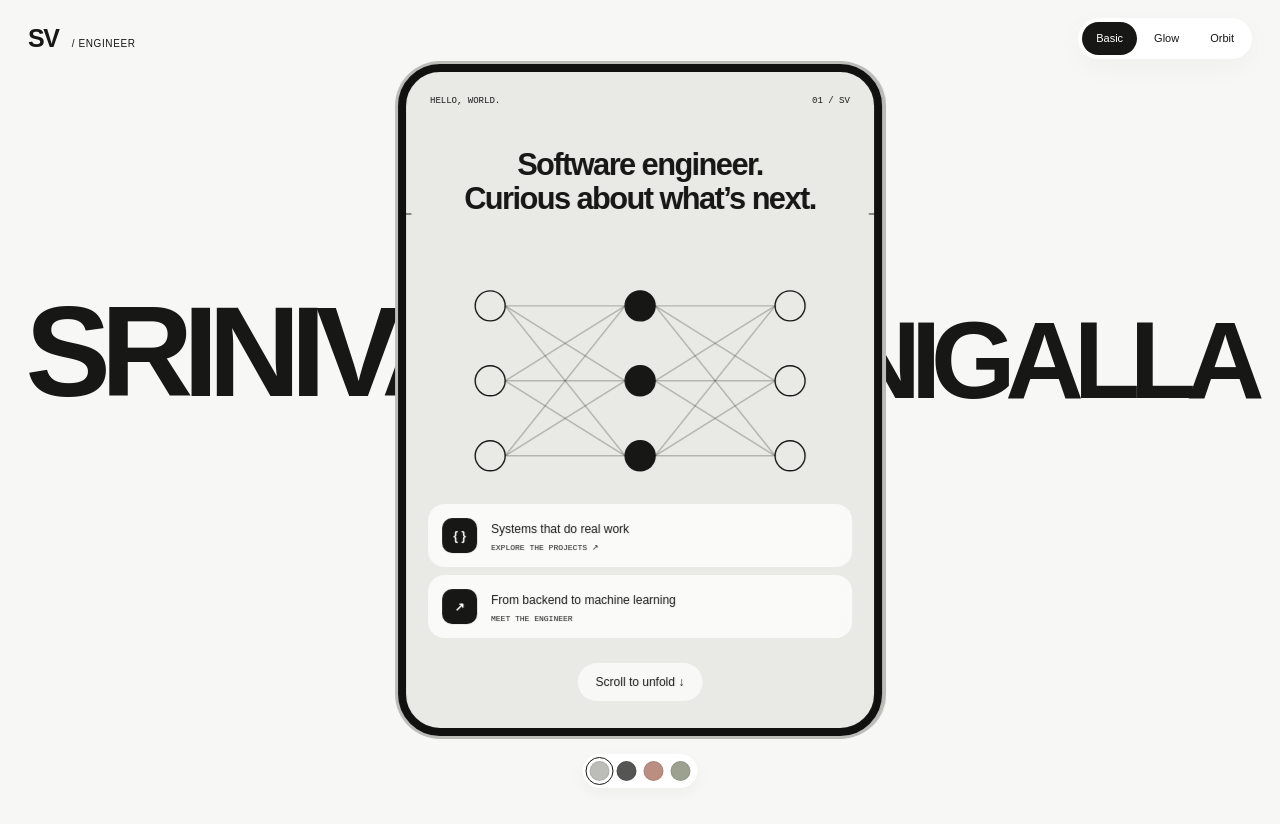
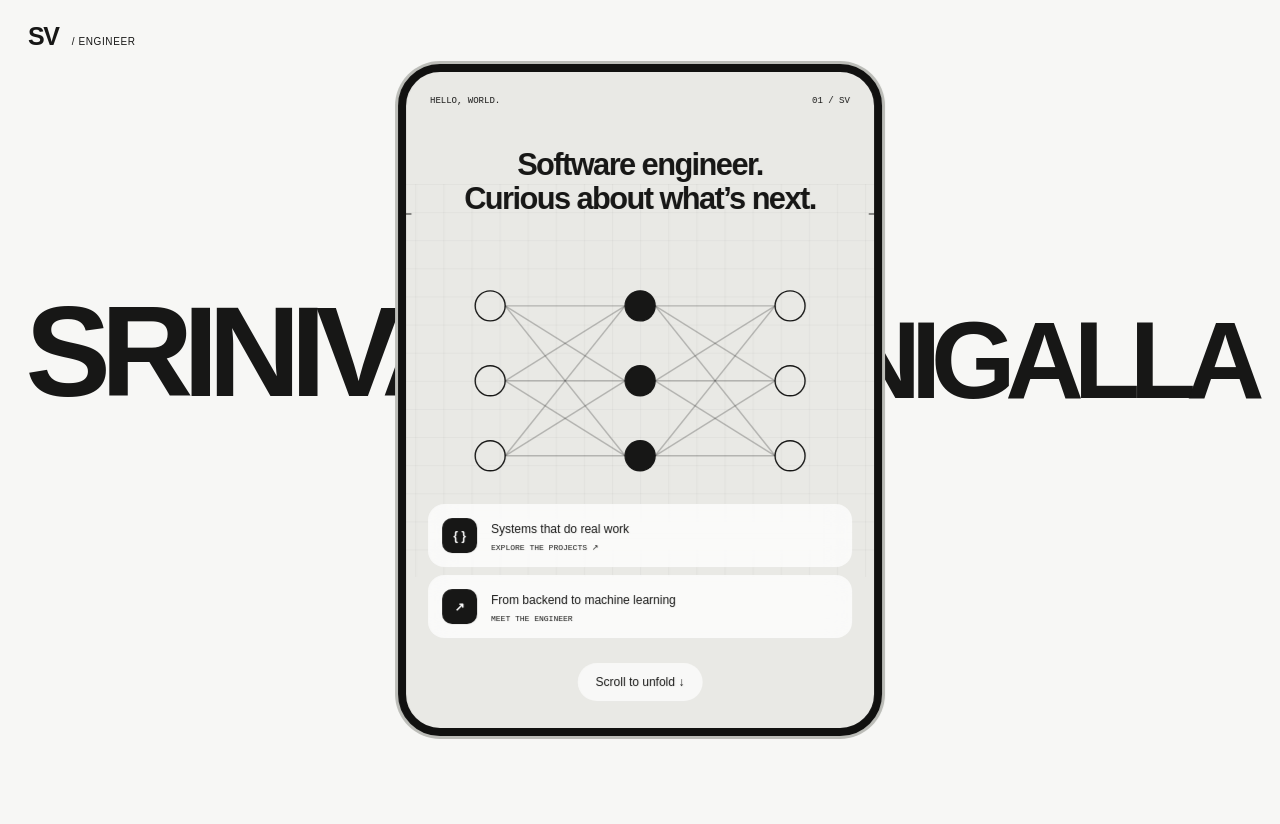
Before and after one commit to srini1998/my-portfolio, a Next.js app: page / in a window 1280 px wide. Shown: the top 824 px of the page. Built offline with nearby package versions, Linux system fonts and the light colour scheme.

Commit message:
Keep one continuous intro and integrate folders into the main portfolio

```diff
--- a/app/globals.css
+++ b/app/globals.css
@@ -294,29 +294,8 @@ h3 {
   padding: 18px 28px;
   background: var(--paper);
 }
-.motion-modes {
-  display: flex;
-  gap: 3px;
-  border-radius: 30px;
-  padding: 4px;
-  background: white;
-  box-shadow: 0 8px 28px #00000009;
-}
-.motion-modes button {
-  padding: 8px 14px;
-  border: 0;
-  border-radius: 30px;
-  background: transparent;
-  font-size: 11px;
-}
-.motion-modes button[aria-pressed="true"] {
-  background: var(--ink);
-  color: white;
-}
 .fold-name,
 .fold-visuals,
-.finish-picker,
-.phone-status,
 .phone-dock {
   display: none;
 }
@@ -343,8 +322,6 @@ h3 {
   top: 0;
   height: 100svh;
   overflow: clip;
-  --pointer-x: 0;
-  --pointer-y: 0;
 }
 .portfolio[data-ready] .fold-name {
   position: absolute;
@@ -389,8 +366,8 @@ h3 {
     0 30px 28px -32px #1118;
   overflow: hidden;
   background: var(--paper);
-  opacity: 0;
-  visibility: hidden;
+  opacity: 1;
+  visibility: visible;
   pointer-events: none;
 }
 .portfolio[data-ready][data-fold="open"] .phone-display {
@@ -417,20 +394,6 @@ h3 {
 .portfolio[data-ready] .screen-content {
   width: 100%;
   transform: translateY(var(--content-scroll));
-}
-.portfolio[data-ready] .phone-status {
-  display: flex;
-  position: absolute;
-  inset: 0 0 auto;
-  z-index: 4;
-  padding: 16px 28px 10px;
-  justify-content: space-between;
-  font:
-    10px "Geist Mono Variable",
-    monospace;
-  color: white;
-  mix-blend-mode: difference;
-  pointer-events: none;
 }
 .portfolio[data-ready] .phone-dock {
   display: flex;
@@ -474,26 +437,10 @@ h3 {
   visibility: hidden;
   pointer-events: none;
 }
-.fold-right,
 .fold-flap {
   position: absolute;
   width: 50%;
   height: 100%;
-}
-.fold-right {
-  right: 0;
-  border: 8px solid #111110;
-  border-left-width: var(--closed-edge);
-  border-radius: var(--closed-corner) 42px 42px var(--closed-corner);
-  background: #e9e9e5;
-  box-shadow: 2px 0 0 2px var(--hardware);
-  overflow: hidden;
-}
-.fold-right .technical-art {
-  width: 160%;
-  height: 100%;
-  max-width: none;
-  margin-left: -30%;
 }
 .fold-flap {
   left: 0;
@@ -501,8 +448,7 @@ h3 {
   transform: rotateY(var(--fold-angle));
   transform-style: preserve-3d;
 }
-.fold-cover,
-.fold-inside {
+.fold-cover {
   position: absolute;
   inset: 0;
   backface-visibility: hidden;
@@ -510,29 +456,6 @@ h3 {
   border: 8px solid #111110;
   box-shadow: 0 0 0 3px var(--hardware);
   overflow: hidden;
-}
-.fold-inside {
-  transform: translateZ(0.1px);
-  background: var(--paper);
-  border-right: 0;
-  border-radius: 42px 0 0 42px;
-  padding: 28px 7%;
-  display: flex;
-  flex-direction: column;
-  justify-content: space-between;
-}
-.fold-inside > span {
-  font:
-    9px "Geist Mono Variable",
-    monospace;
-}
-.fold-inside h2 {
-  font-size: clamp(26px, 4.5vw, 68px);
-  line-height: 1.02;
-}
-.fold-inside p {
-  font-size: clamp(12px, 1.4vw, 18px);
-  margin-bottom: 15%;
 }
 .fold-cover {
   transform: rotateY(180deg) translateZ(0.1px);
@@ -680,49 +603,6 @@ h3 {
   margin-top: 20px;
   overflow-wrap: anywhere;
 }
-.portfolio[data-ready] .finish-picker {
-  display: flex;
-  position: absolute;
-  z-index: 8;
-  bottom: 1.5%;
-  left: 50%;
-  transform: translateX(-50%);
-  gap: 7px;
-  padding: 7px;
-  border-radius: 30px;
-  background: white;
-  box-shadow: 0 6px 16px #0000000a;
-}
-.finish-picker button {
-  border: 0;
-  border-radius: 50%;
-  width: 20px;
-  height: 20px;
-  box-shadow: inset 0 0 0 1px #00000014;
-}
-.finish-picker button[aria-pressed="true"] {
-  outline: 1px solid var(--ink);
-  outline-offset: 3px;
-}
-.portfolio[data-mode="glow"] .fold-phone:before {
-  content: "";
-  position: absolute;
-  inset: -15px;
-  background: radial-gradient(
-    ellipse at calc(50% + var(--pointer-x) * 30%)
-      calc(50% + var(--pointer-y) * 30%),
-    var(--hardware),
-    transparent 70%
-  );
-  opacity: 0.55;
-  filter: blur(40px);
-  transform: translateZ(-30px);
-}
-.portfolio[data-mode="orbit"] .fold-perspective {
-  transform: rotateX(calc(var(--pointer-y) * -2deg))
-    rotateY(calc(var(--pointer-x) * 3deg));
-  transition: transform 0.5s;
-}
 
 .screen-intro {
   min-height: 84svh;
@@ -753,7 +633,6 @@ h3 {
   flex-wrap: wrap;
 }
 .intro-links a,
-.archive-invitation > a,
 .screen-section-heading > a {
   padding: 14px 22px;
   background: var(--ink);
@@ -785,30 +664,6 @@ h3 {
   position: absolute;
   left: 8%;
   bottom: 8%;
-  font:
-    9px "Geist Mono Variable",
-    monospace;
-}
-.numbers-strip {
-  padding: 60px 5% 50px;
-  background: #171716;
-  color: var(--paper);
-}
-.numbers-strip > div {
-  display: grid;
-  grid-template-columns: repeat(3, 1fr);
-  gap: 20px;
-}
-.numbers-strip strong {
-  display: block;
-  font-size: clamp(50px, 7vw, 96px);
-  font-weight: 750;
-  line-height: 1;
-  letter-spacing: -0.06em;
-}
-.numbers-strip span {
-  display: block;
-  margin-top: 15px;
   font:
     9px "Geist Mono Variable",
     monospace;
@@ -886,23 +741,10 @@ h3 {
 .featured-image:hover .product-preview img {
   transform: scale(1.025);
 }
-.archive-invitation {
-  background: #e2e3db;
-  padding: 85px 6% 95px;
-}
-.archive-invitation h2,
 .screen-about > h2 {
   font-size: clamp(45px, 7vw, 88px);
   line-height: 0.98;
   margin-bottom: 30px;
-}
-.archive-invitation > p:not(.eyebrow) {
-  font-size: 18px;
-  max-width: 45ch;
-  margin-bottom: 35px;
-}
-.archive-invitation > a {
-  display: inline-block;
 }
 .screen-about {
   padding: 80px 6%;
@@ -1114,10 +956,6 @@ h3 {
   .wordmark span {
     display: none;
   }
-  .motion-modes button {
-    font-size: 10px;
-    padding: 7px 10px;
-  }
   .portfolio[data-ready] .fold-phone {
     top: 9%;
     height: 82%;
@@ -1143,22 +981,6 @@ h3 {
   .fold-cover {
     border-width: 6px;
     border-radius: 31px;
-  }
-  .fold-inside {
-    border-width: 6px;
-    border-radius: 31px 0 0 31px;
-    padding: 20px 9%;
-  }
-  .fold-inside > span {
-    font-size: 6px;
-  }
-  .fold-inside h2 {
-    font-size: 25px;
-  }
-  .fold-right {
-    border-width: 6px;
-    border-left-width: var(--closed-edge);
-    border-radius: var(--closed-corner) 31px 31px var(--closed-corner);
   }
   .cover-home,
   .cover-call {
@@ -1192,10 +1014,6 @@ h3 {
   .unfold {
     font-size: 11px;
     bottom: 25px;
-  }
-  .portfolio[data-ready] .phone-status {
-    font-size: 8px;
-    padding: 14px 18px;
   }
   .portfolio[data-ready] .phone-dock {
     bottom: 13px;
@@ -1231,22 +1049,6 @@ h3 {
   }
   .intro-art > span {
     font-size: 7px;
-  }
-  .numbers-strip {
-    padding: 40px 7%;
-  }
-  .numbers-strip > div {
-    gap: 12px;
-  }
-  .numbers-strip strong {
-    font-size: 44px;
-  }
-  .numbers-strip span {
-    font-size: 7px;
-    line-height: 1.5;
-  }
-  .numbers-strip .eyebrow {
-    font-size: 8px;
   }
   .screen-section-heading {
     display: block;
@@ -1291,15 +1093,12 @@ h3 {
   .product-preview > span {
     font-size: 6px;
   }
-  .archive-invitation,
   .screen-about {
     padding: 60px 7%;
   }
-  .archive-invitation h2,
   .screen-about > h2 {
     font-size: 44px;
   }
-  .archive-invitation > p:not(.eyebrow),
   .about-columns p {
     font-size: 16px;
   }
@@ -1391,9 +1190,6 @@ h3 {
     transition: none !important;
     animation: none !important;
   }
-  .portfolio[data-mode="orbit"] .fold-perspective {
-    transform: none;
-  }
 }
 .portfolio[data-ready] .phone-display,
 .portfolio[data-ready] .phone-viewport {
@@ -1470,3 +1266,53 @@ h3 {
     width: calc(var(--open-width) - 12px);
   }
 }
+/* The actual page stays behind the cover throughout the fold; no duplicate intro. */
+.portfolio[data-ready] .phone-display {
+  opacity: 1;
+  visibility: visible;
+  clip-path: inset(0 0 0 var(--reveal-left, 0%) round 38px);
+}
+.portfolio[data-ready] .phone-viewport {
+  bottom: 72px;
+}
+.portfolio[data-ready] .phone-dock {
+  bottom: 12px;
+}
+.portfolio[data-ready]:not([data-fold="open"]) .phone-dock {
+  visibility: hidden;
+}
+.screen-intro {
+  min-height: var(--screen-height, 76svh);
+}
+.screen-section-heading h2 {
+  font-size: clamp(34px, 4.7vw, 64px);
+}
+.screen-section-heading {
+  padding-block: 35px;
+}
+.project-archive > h2 {
+  font-size: clamp(38px, 6vw, 80px);
+  line-height: 1;
+  margin-bottom: 25px;
+}
+.project-archive {
+  padding-top: 65px;
+  background: #eeeee9;
+}
+@media (max-width: 650px) {
+  .portfolio[data-ready] .phone-viewport {
+    bottom: 59px;
+  }
+  .portfolio[data-ready] .phone-display {
+    clip-path: inset(0 0 0 var(--reveal-left, 0%) round 25px);
+  }
+  .screen-intro {
+    min-height: var(--screen-height, 73svh);
+  }
+  .screen-section-heading h2 {
+    font-size: 38px;
+  }
+  .project-archive > h2 {
+    font-size: 40px;
+  }
+}
--- a/components/FoldPhoneHero.tsx
+++ b/components/FoldPhoneHero.tsx
@@ -5,13 +5,7 @@ import { useEffect, useRef, useState, type ReactNode } from "react";
 import { contact } from "@/lib/data";
 import { TechnicalArt } from "./TechnicalArt";
 
-const finishes = [
-  { name: "Silver", color: "#bcbdb8" },
-  { name: "Graphite", color: "#555653" },
-  { name: "Copper", color: "#ba8e80" },
-  { name: "Sage", color: "#9ca28f" },
-];
-const destinations = ["Home", "Work", "Archive", "About", "Contact"];
+const destinations = ["Home", "Work", "Folders", "About", "Contact"];
 
 export function FoldPhoneHero({
   children,
@@ -24,9 +18,7 @@ export function FoldPhoneHero({
 }) {
   const section = useRef<HTMLDivElement>(null);
   const content = useRef<HTMLDivElement>(null);
-  const [mode, setMode] = useState("Basic");
-  const [finish, setFinish] = useState(finishes[0]);
-  const [active, setActive] = useState(initiallyOpen ? "Archive" : "Home");
+  const [active, setActive] = useState(initiallyOpen ? "Work" : "Home");
 
   useEffect(() => {
     const root = section.current,
@@ -65,8 +57,7 @@ export function FoldPhoneHero({
         "--phone-shift",
         `${-panel * 0.5 * (1 - eased)}px`,
       );
-      root.style.setProperty("--closed-corner", `${42 * (1 - eased)}px`);
-      root.style.setProperty("--closed-edge", `${8 * (1 - eased)}px`);
+      root.style.setProperty("--reveal-left", `${50 * (1 - eased)}%`);
       root.style.setProperty("--name-opacity", `${1 - Math.min(1, eased * 3)}`);
       root.style.setProperty(
         "--content-scroll",
@@ -77,7 +68,7 @@ export function FoldPhoneHero({
       root.dataset.ending = String(end > 0);
       screen.inert = !open;
       cover.inert = amount > 0.45;
-      const ids = ["home", "work", "archive", "about", "contact"];
+      const ids = ["home", "work", "folders", "about", "contact"];
       const current = ids
         .filter((id) => {
           const target = page.querySelector<HTMLElement>(`#${id}`);
@@ -94,6 +85,7 @@ export function FoldPhoneHero({
       if (!frame) frame = requestAnimationFrame(draw);
     };
     const measure = () => {
+      root.dataset.ready = "true";
       viewport = root.querySelector<HTMLElement>(".fold-stage")!.clientHeight;
       opening = initiallyOpen || reduced.matches ? 0 : viewport * 0.95;
       closing = closeAtEnd && !reduced.matches ? viewport * 0.8 : 0;
@@ -101,8 +93,10 @@ export function FoldPhoneHero({
         "--open-width",
         `${Math.min(root.clientWidth * 0.9, 1240)}px`,
       );
-      root.dataset.ready = "true";
-      travel = Math.max(0, page.scrollHeight - viewport * 0.84 + 16);
+      const available =
+        root.querySelector<HTMLElement>(".phone-viewport")!.clientHeight;
+      root.style.setProperty("--screen-height", `${available}px`);
+      travel = Math.max(0, page.scrollHeight - available);
       root.style.setProperty(
         "height",
         `${viewport + opening + travel + closing}px`,
@@ -122,11 +116,12 @@ export function FoldPhoneHero({
         event.altKey
       )
         return;
-      const id = link.hash.slice(1);
+      const id =
+        link.hash.slice(1) === "archive" ? "folders" : link.hash.slice(1);
       const target =
         id === "top" || id === "fold-open"
           ? null
-          : page.querySelector<HTMLElement>(`[id="${id}"]`);
+          : page.querySelector<HTMLElement>(`#${CSS.escape(id)}`);
       if (!target && !["top", "fold-open"].includes(id)) return;
       event.preventDefault();
       const top = root.getBoundingClientRect().top + scrollY;
@@ -166,17 +161,26 @@ export function FoldPhoneHero({
     window.addEventListener("scroll", schedule, { passive: true });
     window.addEventListener("resize", measure);
     reduced.addEventListener("change", measure);
-    // Deep links must reach the content's document-scroll position, not its transformed rectangle.
-    const hash = location.hash.slice(1);
-    const target = page.querySelector<HTMLElement>(
-      `[id="${CSS.escape(hash)}"]`,
-    );
-    if (target)
-      window.scrollTo({
-        top: root.offsetTop + opening + Math.min(travel, target.offsetTop),
-        behavior: "instant",
-      });
+    // Anchors also need translation when reached through history or same-page links.
+    const alignHash = () => {
+      const hash =
+        location.hash === "#archive" ? "folders" : location.hash.slice(1);
+      if (hash === "top") {
+        window.scrollTo({ top: root.offsetTop, behavior: "instant" });
+        return;
+      }
+      const target =
+        hash && page.querySelector<HTMLElement>(`#${CSS.escape(hash)}`);
+      if (target)
+        window.scrollTo({
+          top: root.offsetTop + opening + Math.min(travel, target.offsetTop),
+          behavior: "instant",
+        });
+    };
+    alignHash();
+    window.addEventListener("hashchange", alignHash);
     return () => {
+      window.removeEventListener("hashchange", alignHash);
       observer.disconnect();
       cancelAnimationFrame(frame);
       cancelAnimationFrame(focusFrame);
@@ -188,56 +192,17 @@ export function FoldPhoneHero({
     };
   }, [initiallyOpen, closeAtEnd]);
 
-  const pointer = (event: React.PointerEvent<HTMLDivElement>) => {
-    if (
-      event.pointerType === "touch" ||
-      matchMedia("(prefers-reduced-motion: reduce)").matches
-    )
-      return;
-    const box = event.currentTarget.getBoundingClientRect();
-    event.currentTarget.style.setProperty(
-      "--pointer-x",
-      `${(event.clientX / box.width - 0.5) * 2}`,
-    );
-    event.currentTarget.style.setProperty(
-      "--pointer-y",
-      `${((event.clientY - box.top) / box.height - 0.5) * 2}`,
-    );
-  };
   return (
-    <div
-      className="portfolio"
-      ref={section}
-      data-mode={mode.toLowerCase()}
-      style={{ "--hardware": finish.color } as React.CSSProperties}
-    >
+    <div className="portfolio" id="top" ref={section}>
       <a className="skip-link" href="#work">
         Skip to projects
       </a>
       <header className="frame-header">
-        <Link className="wordmark" href="/">
+        <Link className="wordmark" href={initiallyOpen ? "/" : "#top"}>
           SV<span> / ENGINEER</span>
         </Link>
-        <div className="motion-modes" aria-label="Phone appearance">
-          {["Basic", "Glow", "Orbit"].map((value) => (
-            <button
-              key={value}
-              aria-pressed={mode === value}
-              onClick={() => setMode(value)}
-            >
-              {value}
-            </button>
-          ))}
-        </div>
       </header>
-      <div
-        className="fold-stage"
-        onPointerMove={pointer}
-        onPointerLeave={(event) => {
-          event.currentTarget.style.setProperty("--pointer-x", "0");
-          event.currentTarget.style.setProperty("--pointer-y", "0");
-        }}
-      >
+      <div className="fold-stage">
         <div className="fold-name" aria-hidden="true">
           <span>SRINIVAS</span>
           <span>VENIGALLA</span>
@@ -245,10 +210,6 @@ export function FoldPhoneHero({
         <div className="fold-perspective">
           <div className="fold-phone">
             <div className="phone-display">
-              <div className="phone-status" aria-hidden="true">
-                <span>SV / ENGINEER</span>
-                <span>◉ ▰</span>
-              </div>
               <div className="phone-viewport">
                 <main className="screen-content" ref={content}>
                   {children}
@@ -257,13 +218,7 @@ export function FoldPhoneHero({
               <nav className="phone-dock" aria-label="Portfolio navigation">
                 {destinations.map((name) => {
                   const id = name.toLowerCase();
-                  const local = name !== "Archive" && !initiallyOpen;
-                  const href =
-                    name === "Archive"
-                      ? "/archive"
-                      : local
-                        ? `#${id}`
-                        : `/#${id}`;
+                  const href = initiallyOpen ? `/#${id}` : `#${id}`;
                   return (
                     <Link
                       key={name}
@@ -277,24 +232,7 @@ export function FoldPhoneHero({
               </nav>
             </div>
             <div className="fold-visuals">
-              <div className="fold-right" aria-hidden="true">
-                <TechnicalArt kind="model" />
-              </div>
               <div className="fold-flap">
-                <div className="fold-inside" aria-hidden="true">
-                  <span>SOFTWARE ENGINEER / JERSEY CITY</span>
-                  <div>
-                    <h2>
-                      Curious mind.
-                      <br />
-                      Useful software.
-                    </h2>
-                    <p>
-                      I build tools that make complicated systems easier to use
-                      and trust.
-                    </p>
-                  </div>
-                </div>
                 <div className="fold-cover">
                   <div className="cover-home">
                     <div className="device-top">
@@ -348,17 +286,6 @@ export function FoldPhoneHero({
             </div>
           </div>
         </div>
-        <div className="finish-picker" aria-label="Phone finish">
-          {finishes.map((value) => (
-            <button
-              key={value.name}
-              aria-label={value.name + " finish"}
-              aria-pressed={finish.name === value.name}
-              onClick={() => setFinish(value)}
-              style={{ background: value.color }}
-            />
-          ))}
-        </div>
       </div>
     </div>
   );
--- a/components/FolderPortfolio.tsx
+++ b/components/FolderPortfolio.tsx
@@ -2,6 +2,7 @@ import Link from "next/link";
 import { contact, experiences } from "@/lib/data";
 import { rankedProjects, presentation } from "@/lib/project-presentation";
 import { slugify } from "@/lib/project-language";
+import { ProjectFolders } from "./ProjectArchive";
 import { ContactForm } from "./ContactForm";
 import { FoldPhoneHero } from "./FoldPhoneHero";
 import { TechnicalArt } from "./TechnicalArt";
@@ -34,31 +35,10 @@ export function FolderPortfolio() {
           <span>BACKEND · AI · DATA SYSTEMS</span>
         </div>
       </section>
-      <section className="numbers-strip" aria-label="The collection in numbers">
-        <p className="eyebrow">A FEW WAYS INTO THE WORK</p>
-        <div>
-          {[
-            [String(rankedProjects.length), "PROJECTS IN THE COLLECTION"],
-            [
-              String(rankedProjects.filter((p) => p.demo).length).padStart(
-                2,
-                "0",
-              ),
-              "INTERACTIVE DEMOS",
-            ],
-            ["05", "FEATURED SYSTEMS"],
-          ].map(([value, label]) => (
-            <p key={label}>
-              <strong>{value}</strong>
-              <span>{label}</span>
-            </p>
-          ))}
-        </div>
-      </section>
       <section className="selected-work" id="work">
         <div className="screen-section-heading">
-          <h2>Selected work.</h2>
-          <Link href="/archive">13 more projects ↗</Link>
+          <h2>Featured projects.</h2>
+          <a href="#folders">13 more projects ↓</a>
         </div>
         <div className="featured-list">
           {rankedProjects.slice(0, 5).map((p, index) => {
@@ -104,19 +84,7 @@ export function FolderPortfolio() {
           })}
         </div>
       </section>
-      <section className="archive-invitation">
-        <p className="eyebrow">THERE’S MORE IN THE FOLDERS</p>
-        <h2>
-          Open a different
-          <br />
-          kind of problem.
-        </h2>
-        <p>
-          Football statistics, game agents, developer tools and research.
-          Thirteen more projects, each with its own story and source.
-        </p>
-        <Link href="/archive">Open the project folders ↗</Link>
-      </section>
+      <ProjectFolders />
       <section className="screen-about" id="about">
         <p className="eyebrow">THE ENGINEER BEHIND THE SYSTEMS</p>
         <h2>
--- a/components/ProjectCase.tsx
+++ b/components/ProjectCase.tsx
@@ -12,7 +12,7 @@ export function ProjectCase({ project: p }: { project: Project }) {
           <Link className="wordmark" href="/">
             SV<span> / ENGINEER</span>
           </Link>
-          <Link href="/archive">More project folders ↗</Link>
+          <Link href="/#folders">More project folders ↗</Link>
         </header>
         <section className="case-hero">
           <div>
--- a/components/TechnicalArt.tsx
+++ b/components/TechnicalArt.tsx
@@ -1,4 +1,6 @@
+import { useId } from "react";
 export function TechnicalArt({ kind = "database" }: { kind?: string }) {
+  const gridId = useId();
   return (
     <svg
       className="technical-art"
@@ -8,7 +10,7 @@ export function TechnicalArt({ kind = "database" }: { kind?: string }) {
     >
       <defs>
         <pattern
-          id={"grid-" + kind}
+          id={gridId}
           width="30"
           height="30"
           patternUnits="userSpaceOnUse"
@@ -16,7 +18,7 @@ export function TechnicalArt({ kind = "database" }: { kind?: string }) {
           <path d="M30 0H0V30" stroke="currentColor" strokeOpacity=".07" />
         </pattern>
       </defs>
-      <rect width="600" height="420" fill={"url(#grid-" + kind + ")"} />
+      <rect width="600" height="420" fill={`url(#${gridId})`} />
       <g stroke="currentColor" strokeWidth="1.5">
         {kind === "database" ? (
           <>
```
Also changed, not shown: app/archive/page.tsx (+3 -8 lines), components/ProjectArchive.tsx (+4 -7 lines), 2 other files (tests, documents, lock files or other folders).
